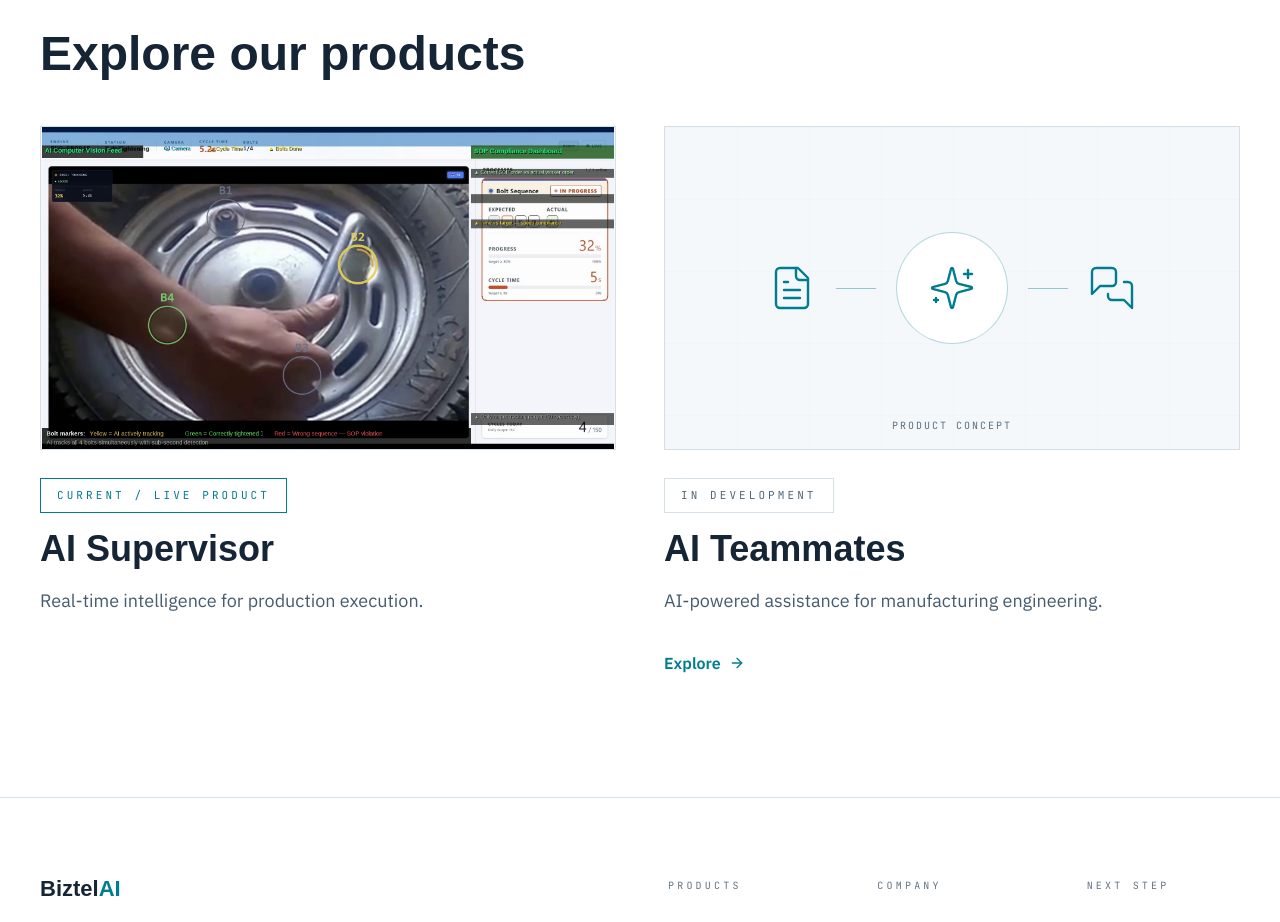
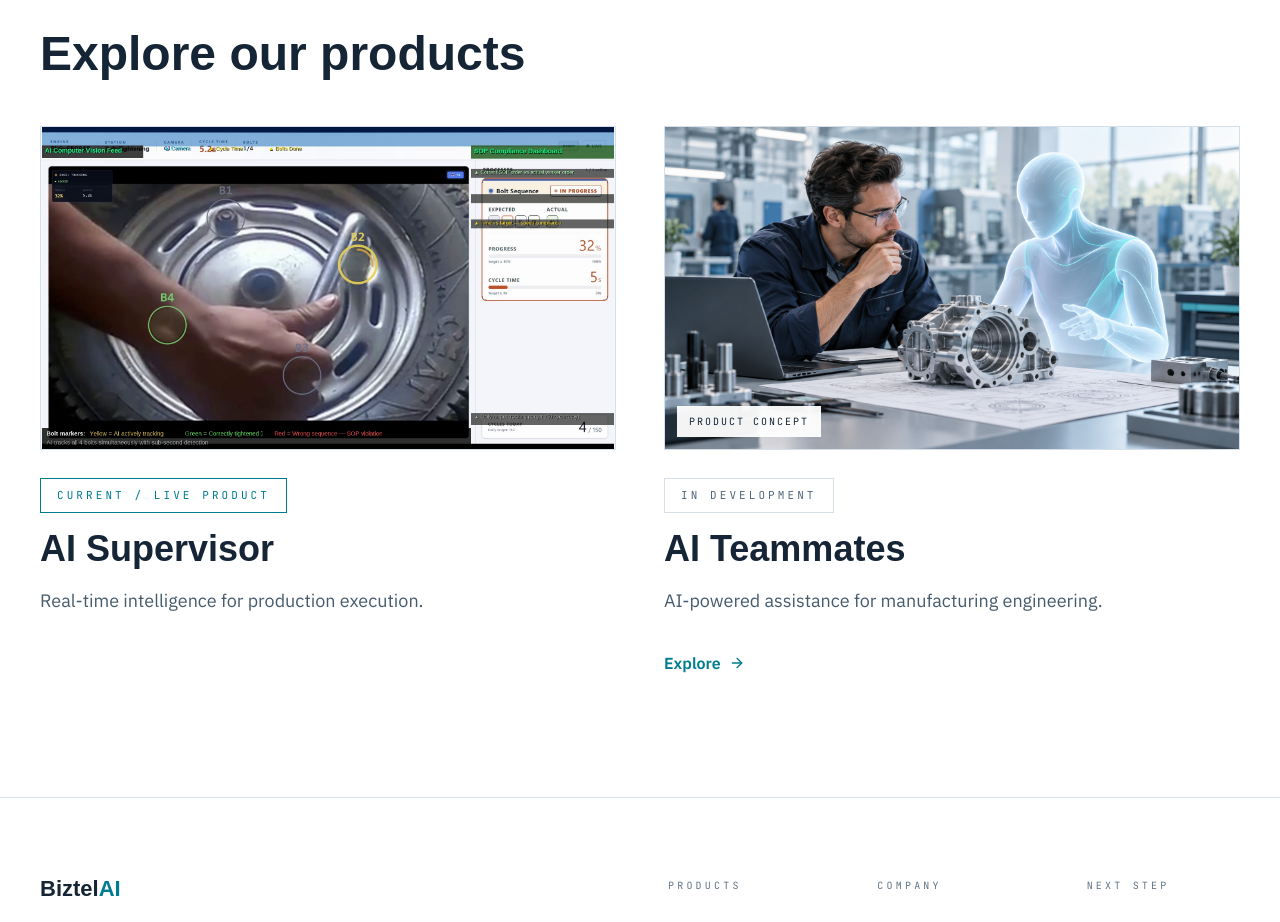
Before and after one commit to samarth-biztel/Biztel-AI, a Next.js app: page / in a window 1280 px wide. Shown: the part 820-1742 px from the top of the page. Built offline with nearby package versions, Linux system fonts and the light colour scheme; a web font is replaced by a local one.

Commit message:
Add generated AI Teammates concept image to homepage

```diff
--- a/src/components/home/Products.tsx
+++ b/src/components/home/Products.tsx
@@ -1,6 +1,6 @@
 import Image from 'next/image';
 import Link from 'next/link';
-import { ArrowRight, FileText, MessagesSquare, Sparkles } from 'lucide-react';
+import { ArrowRight } from 'lucide-react';
 import { Reveal, Chapter } from '@/components/ui/Reveal';
 
 export function Products() {
@@ -34,18 +34,15 @@
 
           <Reveal className="min-w-0" delay={0.1}>
             <Link href="/ai-teammates" aria-label="Explore AI Teammates" className="group block focus-visible:outline focus-visible:outline-2 focus-visible:outline-offset-8 focus-visible:outline-accent">
-              <div role="img" aria-label="AI Teammates concept illustration: manufacturing documents and conversations connected with AI assistance." className="relative flex aspect-video items-center justify-center overflow-hidden border border-line bg-muted">
-                <div className="absolute inset-0 grid-bg opacity-50" />
-                <div aria-hidden="true" className="relative flex items-center justify-center px-6 text-accent">
-                  <FileText className="h-10 w-10 shrink-0 sm:h-12 sm:w-12" strokeWidth={1.2} />
-                  <span className="mx-3 h-px w-6 bg-accent/40 sm:mx-5 sm:w-10" />
-                  <div className="flex h-20 w-20 shrink-0 items-center justify-center rounded-full border border-accent/30 bg-surface sm:h-28 sm:w-28">
-                    <Sparkles className="h-9 w-9 sm:h-12 sm:w-12" strokeWidth={1.2} />
-                  </div>
-                  <span className="mx-3 h-px w-6 bg-accent/40 sm:mx-5 sm:w-10" />
-                  <MessagesSquare className="h-10 w-10 shrink-0 sm:h-12 sm:w-12" strokeWidth={1.2} />
-                </div>
-                <span className="absolute bottom-4 font-mono text-[10px] uppercase tracking-[0.2em] text-steel-500">Product concept</span>
+              <div className="relative aspect-video overflow-hidden border border-line bg-muted">
+                <Image
+                  src="/ai-teammates-concept.png"
+                  alt="AI Teammates concept: a manufacturing engineer and a virtual AI colleague reviewing a machined component and engineering drawings."
+                  fill
+                  sizes="(min-width: 1280px) 600px, (min-width: 768px) 46vw, 92vw"
+                  className="object-cover"
+                />
+                <span className="absolute bottom-3 left-3 bg-surface/95 px-3 py-2 font-mono text-[10px] uppercase tracking-[0.2em] text-ink">Product concept</span>
               </div>
               <span className="tag tag-future mt-7">In Development</span>
               <h3 className="mt-4 font-display text-3xl font-extrabold sm:text-4xl">AI Teammates</h3>
```
Also changed, not shown: public/ai-teammates-concept.png (added).
